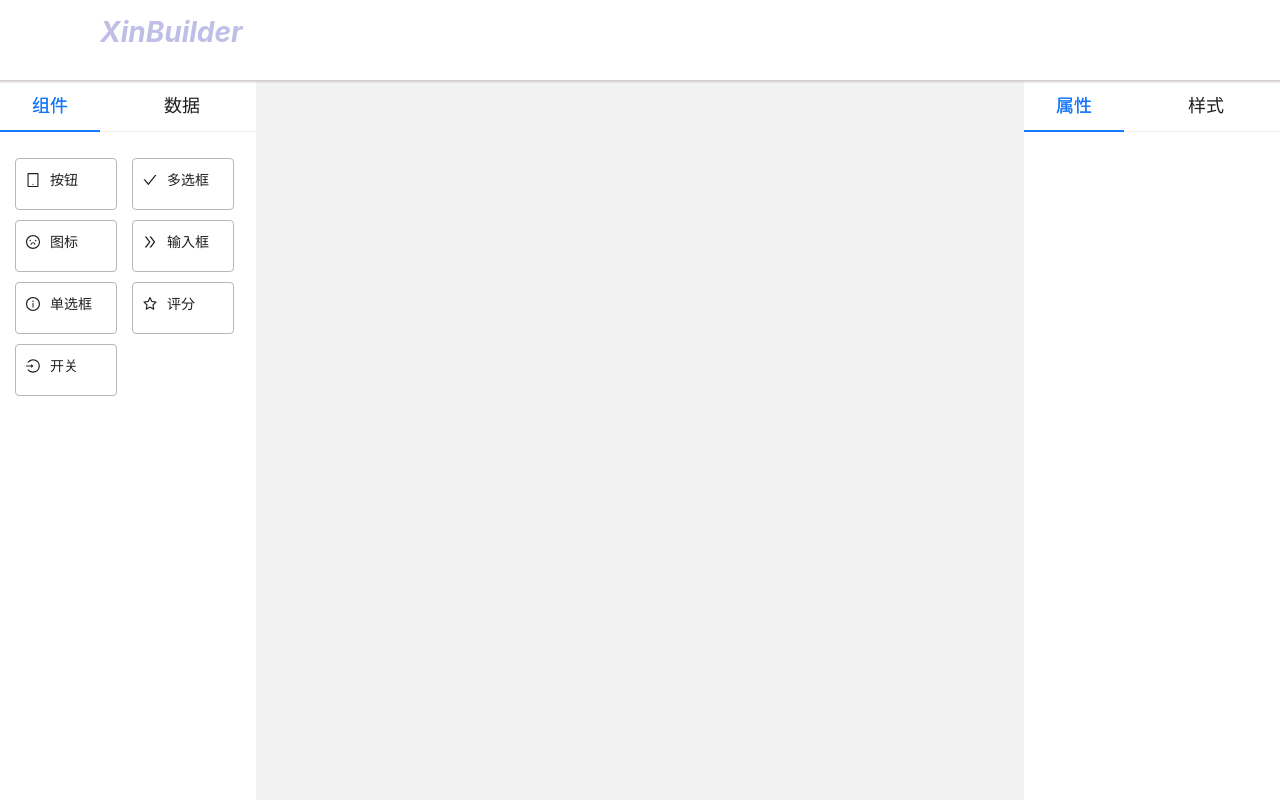
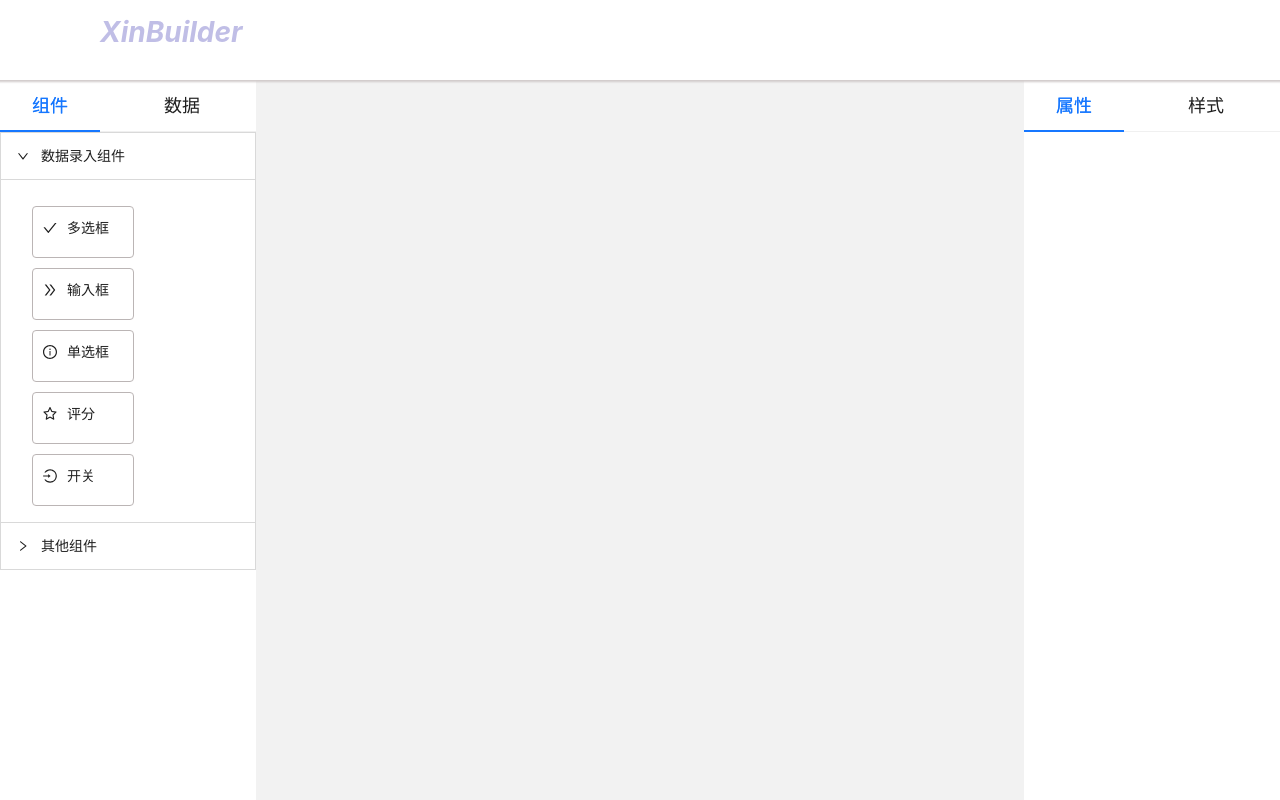
Before and after one commit to TeacherXin/XinBuilder2, a React (Create React App) app: page / in a window 1280 px wide. Built offline with nearby package versions, Linux system fonts and the light colour scheme; the HTML template or start-up script is replaced by a standard one.

Commit message:
fix: 第八节: 实现组件的分组

```diff
--- a/src/pages/builder/leftPart/index.css
+++ b/src/pages/builder/leftPart/index.css
@@ -20,3 +20,11 @@
   display: flex;
   flex-wrap: wrap;
 }
+
+.comCollapse {
+  padding: 0;
+  background: none;
+  overflow: auto;
+  border-radius: 0;
+  margin-top: -16px;
+}
--- a/src/pages/builder/leftPart/index.tsx
+++ b/src/pages/builder/leftPart/index.tsx
@@ -4,13 +4,22 @@ import type { TabsProps } from 'antd';
 import * as components from './component'
 import { componentIconMap, componentTextMap } from './staticUtil/iconList';
 import Store from '../../../store';
+import type { CollapseProps } from 'antd';
+import { Collapse } from 'antd';
 
 export default function LeftCom() {
 
-  const renderComponent = () => {
+  const onDragStart = (name: string) => {
+    return () => {
+      Store.dispatch({type: 'changeNowCom', value: name});
+    }
+  }
+
+  const renderComponent = (comTypeList: string[]) => {
+    const list = Object.keys(components).filter(item => comTypeList.includes(item))
     return <div className="componetGroup">
       {
-        Object.keys(components).map(name => {
+        list.map(name => {
           const Icon = componentIconMap[name]
           const text = componentTextMap[name]
           return <div key={name} className='componentItem'>
@@ -21,17 +30,24 @@ export default function LeftCom() {
     </div>
   }
 
-  const onDragStart = (name: string) => {
-    return () => {
-      Store.dispatch({type: 'changeNowCom', value: name});
+  const collapseItems: CollapseProps['items'] = [
+    {
+      key: 'enterDataCom',
+      label: '数据录入组件',
+      children: renderComponent(['Input','Checkbox','Radio','Rate','Switch']),
+    },
+    {
+      key: 'otherCom',
+      label: '其他组件',
+      children: renderComponent(['Button','Icon']),
     }
-  }
+  ];
 
   const items: TabsProps['items'] = [
     {
       key: 'component',
       label: <div style={{fontSize:'18px',width:'100px',textAlign:'center'}}>组件</div>,
-      children: renderComponent(),
+      children: <Collapse className='comCollapse' items={collapseItems} defaultActiveKey={'enterDataCom'}/>,
     },
     {
       key: 'data',
```
